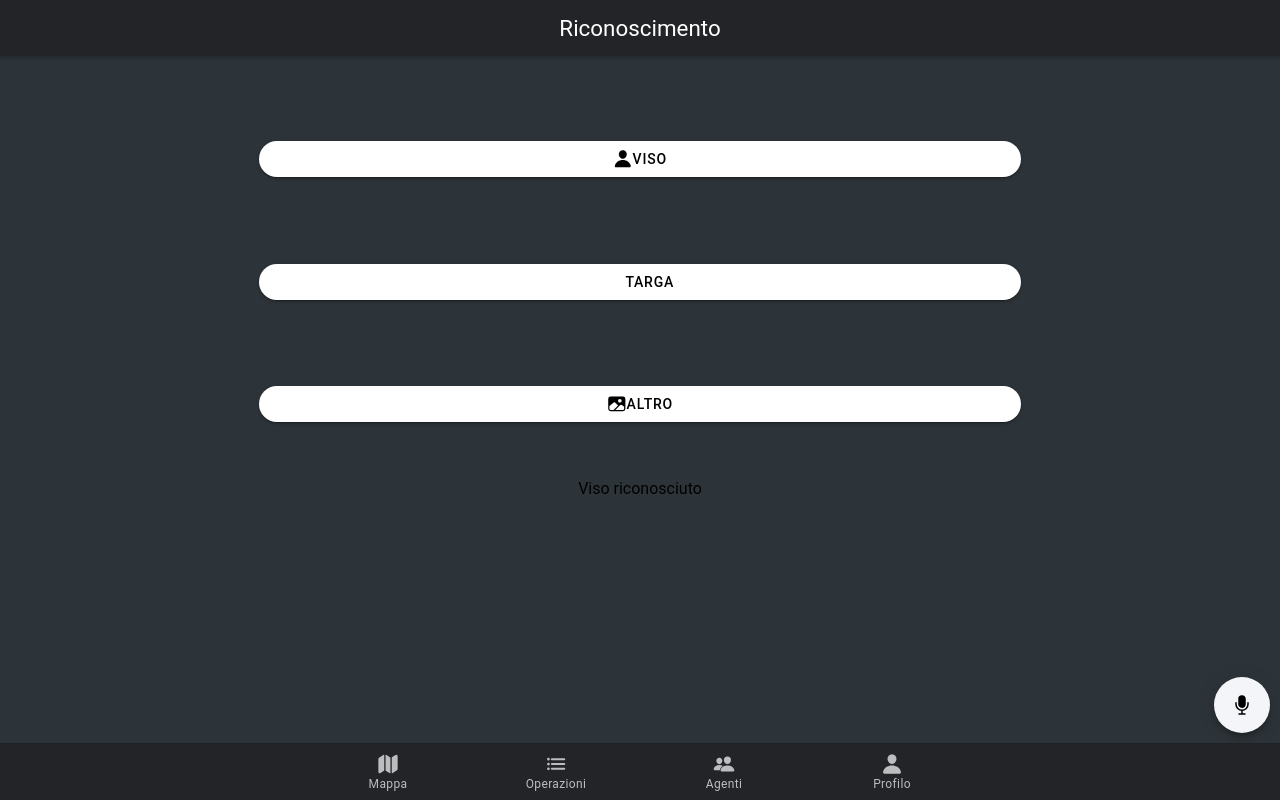
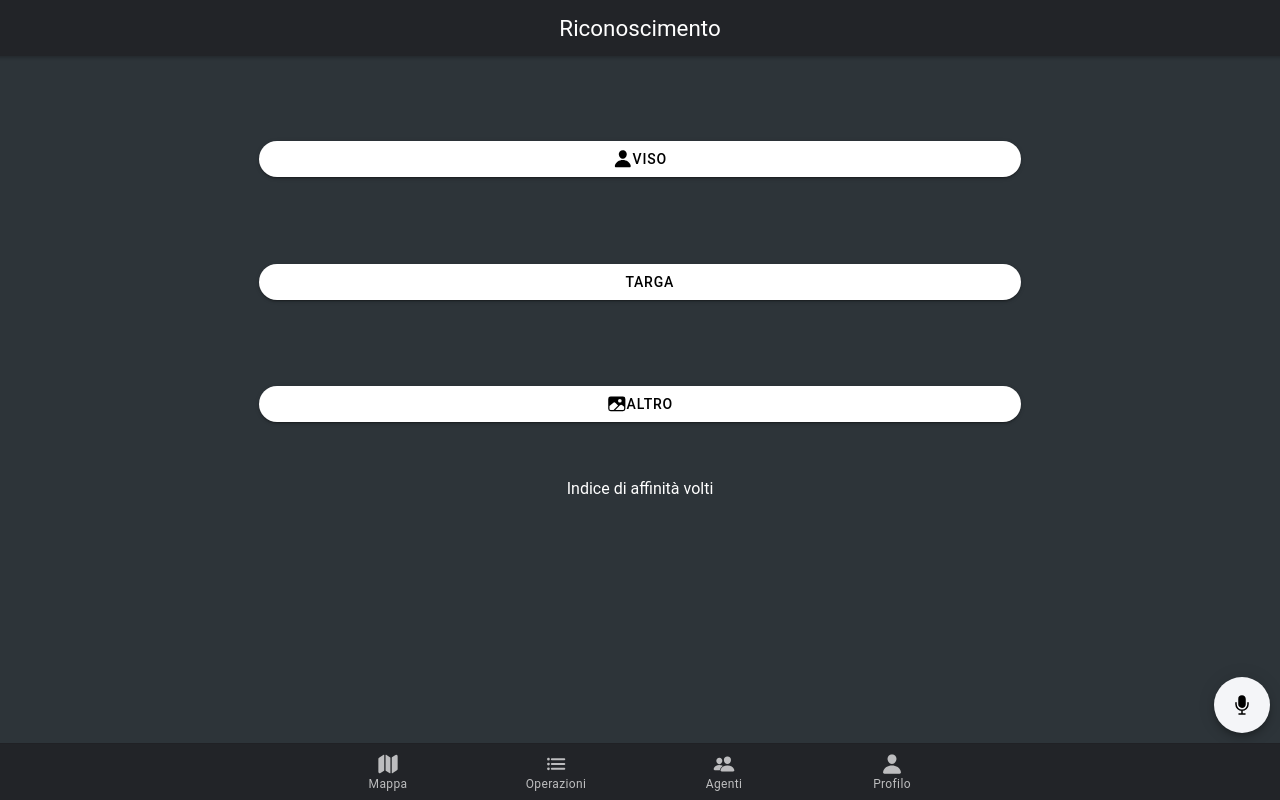
Before and after one commit to Eltech-git/arcana-client, a React (Create React App) app: page /app/selectimage in a window 1280 px wide. Built offline with nearby package versions, Linux system fonts and the light colour scheme; what @capacitor/core, google-maps-react would draw is missing.

Commit message:
viso working

```diff
--- a/src/pages/SelectTypeImage.js
+++ b/src/pages/SelectTypeImage.js
@@ -32,7 +32,12 @@ import axios from "axios";
 class SelectTypeImage extends React.Component {
   state = {
     url: this.props.location.image,
-    _id: this.props.location._id
+    _id: this.props.location._id,
+    faceRecon: {
+      isIdentical: false,
+      confidence: 0
+    },
+    result: `Indice di affinità volti`
   };
 
   moveToRecord = () => {
@@ -52,12 +57,21 @@ class SelectTypeImage extends React.Component {
   // url mandare
 
   checkFace = e => {
+    this.setState({
+      result: "Elaborazione affinità volti...attendere prego"
+    });
     let check = this.state;
     console.log("check", check);
+
     axios
       .post(`http://74fe330c.ngrok.io/face`, check)
       .then(data => {
-        console.log("data >>>", data);
+        let recon = data.data;
+        this.setState({
+          faceRecon: recon,
+          result: `Indice di affinità volti: `
+        });
+        console.log("data >>>", data.data);
       })
       .catch(err => {
         console.log("err >>>", err);
@@ -109,7 +123,11 @@ class SelectTypeImage extends React.Component {
               <IonIcon icon={image} />
               Altro
             </IonButton>
-            <span>Viso riconosciuto</span>
+            <span>{`${this.state.result} ${
+              this.state.faceRecon.confidence === 0
+                ? ""
+                : this.state.faceRecon.confidence
+            }`}</span>
           </IonGrid>
           <IonFab vertical="bottom" horizontal="end" slot="fixed">
             <IonFabButton color="light" onClick={this.moveToRecord}>
--- a/src/theme/select.css
+++ b/src/theme/select.css
@@ -10,7 +10,9 @@
   width: auto;
   margin-top: 50px;
   text-align: center;
-
+}
+span {
+  color: white;
 }
 
 .grid-select .grid-button {
```
Lines whose indentation alone changed are shown as unchanged.
